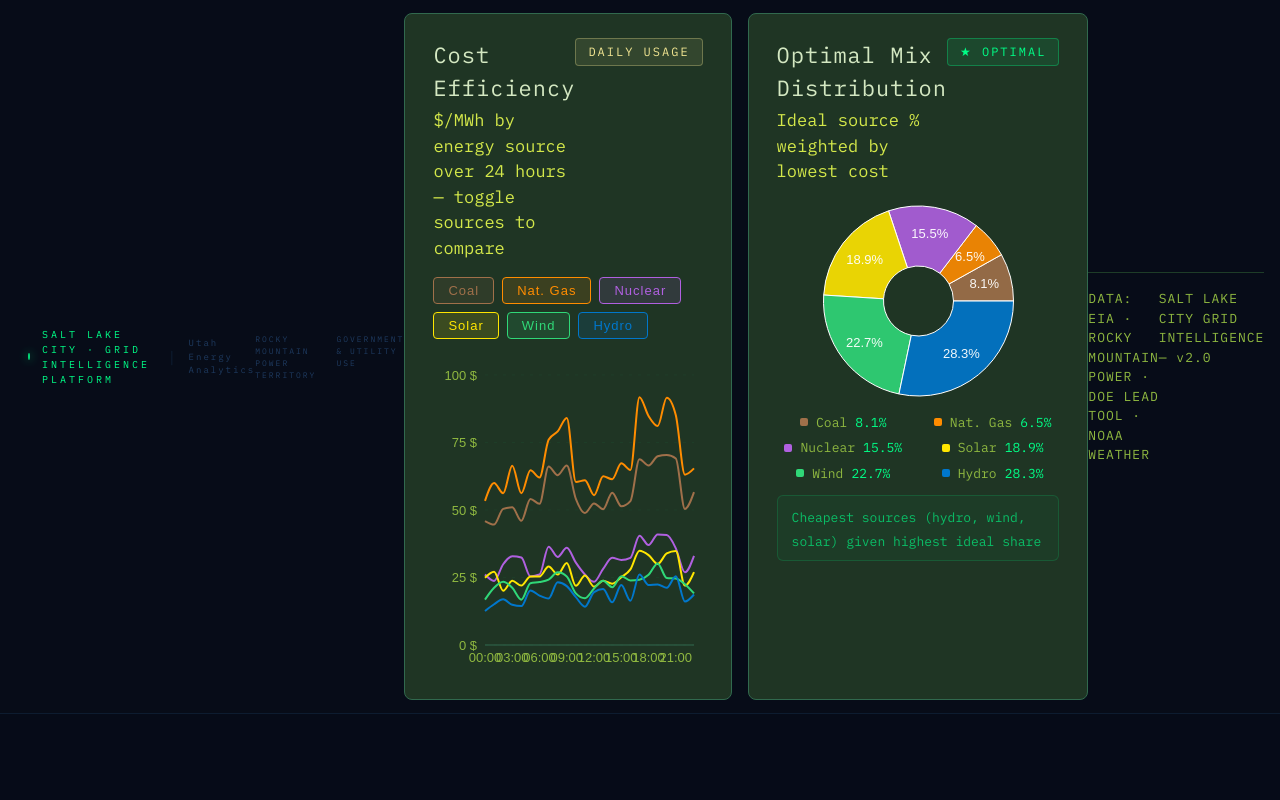
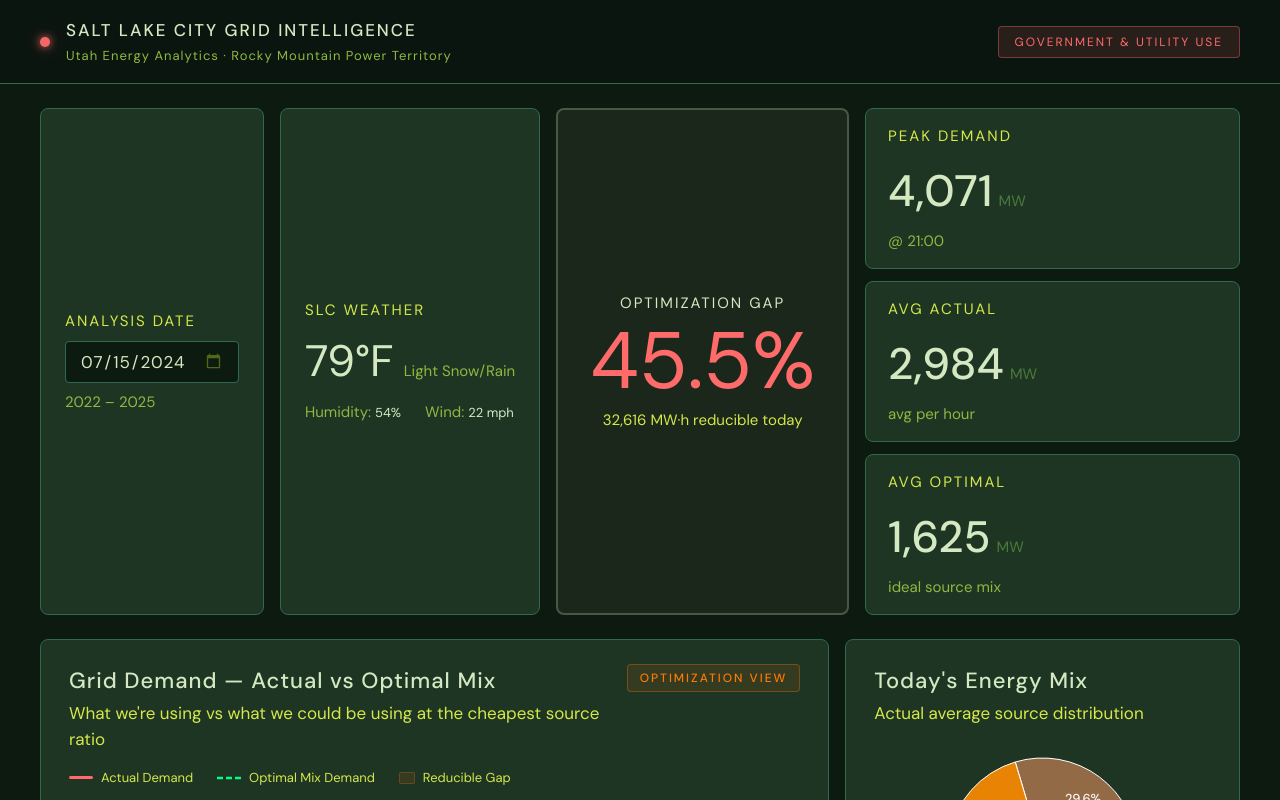
Before and after one commit to anniedebry/EnergyClimateHackathon, a React (Vite) app: page / in a window 1280 px wide. Shown: the top 800 px of the page. Built offline with nearby package versions, Linux system fonts and the light colour scheme.

Commit message:
revert: restore working UI state

```diff
--- a/src/EnergyDashboard.tsx
+++ b/src/EnergyDashboard.tsx
@@ -35,19 +35,31 @@ export default function EnergyDashboard() {
   const avgSavingsPct = Math.round(((totalActual - totalOptimal) / totalActual) * 1000) / 10;
 
   return (
-    <div style={{ background: "#060B18", minHeight: "100vh", color: "#E2E8F0", fontFamily: "'IBM Plex Mono', 'Courier New', monospace", width: "100%"}}>
+    <div style={{
+      background: colors.bgBase,
+      minHeight: "100vh",
+      color: colors.textPrimary,
+      fontFamily: font.family,
+    }}>
+      <Header />
 
-      {/* HEADER */}
-      <div style={{ borderBottom: "1px solid #0D1C30", padding: "13px 28px", display: "flex", justifyContent: "space-between", alignItems: "center", background: "#070C18" }}>
-        <div style={{ display: "flex", alignItems: "center", gap: 12 }}>
-          <div style={{ width: 7, height: 7, borderRadius: "50%", background: "#00FF88", boxShadow: "0 0 10px #00FF88", animation: "pulse 2s infinite" }} />
-          <span style={{ fontSize: 10, color: "#00FF88", letterSpacing: 3 }}>SALT LAKE CITY  ·  GRID INTELLIGENCE PLATFORM</span>
-          <span style={{ color: "#0D1C30" }}>|</span>
-          <span style={{ fontSize: 9, color: "#1E3A5F", letterSpacing: 2 }}>Utah Energy Analytics</span>
-        </div>
-        <div style={{ display: "flex", gap: 20 }}>
-          <span style={{ fontSize: 8, color: "#1E3A5F", letterSpacing: 2 }}>ROCKY MOUNTAIN POWER TERRITORY</span>
-          <span style={{ fontSize: 8, color: "#1E3A5F", letterSpacing: 2 }}>GOVERNMENT & UTILITY USE</span>
+      <div style={{ padding: `${spacing.lg}px ${spacing.xl}px ${spacing.xl}px` }}>
+        <DateWeatherBar
+          selectedDate={selectedDate}
+          onDateChange={setSelectedDate}
+          data={data}
+          totalActual={totalActual}
+          totalOptimal={totalOptimal}
+          peakDemand={peakDemand}
+          peakHour={peakHour}
+          totalSavings={totalSavings}
+          avgSavingsPct={avgSavingsPct}
+        />
+
+        {/* Row 1 */}
+        <div style={{ display: "grid", gridTemplateColumns: "2fr 1fr", gap: spacing.md, marginBottom: spacing.md }}>
+          <DemandChart hours={data.hours} avgSavingsPct={avgSavingsPct} totalSavings={totalSavings} />
+          <ActualMixPie avgMix={data.avgMix} />
         </div>
 
         {/* Row 2 */}
@@ -72,9 +84,9 @@ export default function EnergyDashboard() {
       </div>
 
       <style>{`
-        @import url('https://fonts.googleapis.com/css2?family=IBM+Plex+Mono:wght@100;300;400&display=swap');
-        * { box-sizing: border-box; margin: 0; padding: 0; }
-        html, body, #root { width: 100%; margin: 0; padding: 0; }
+        @import url('https://fonts.googleapis.com/css2?family=DM+Sans:wght@400;500;600;700;800&display=swap');
+        html, body, #root { width: 100%; min-height: 100vh; margin: 0; padding: 0; }
+        * { box-sizing: border-box; }
         @keyframes pulse { 0%,100%{opacity:1} 50%{opacity:0.3} }
         input[type="date"]::-webkit-calendar-picker-indicator {
           filter: invert(0.3) sepia(1) saturate(3) hue-rotate(40deg); cursor: pointer;
```
